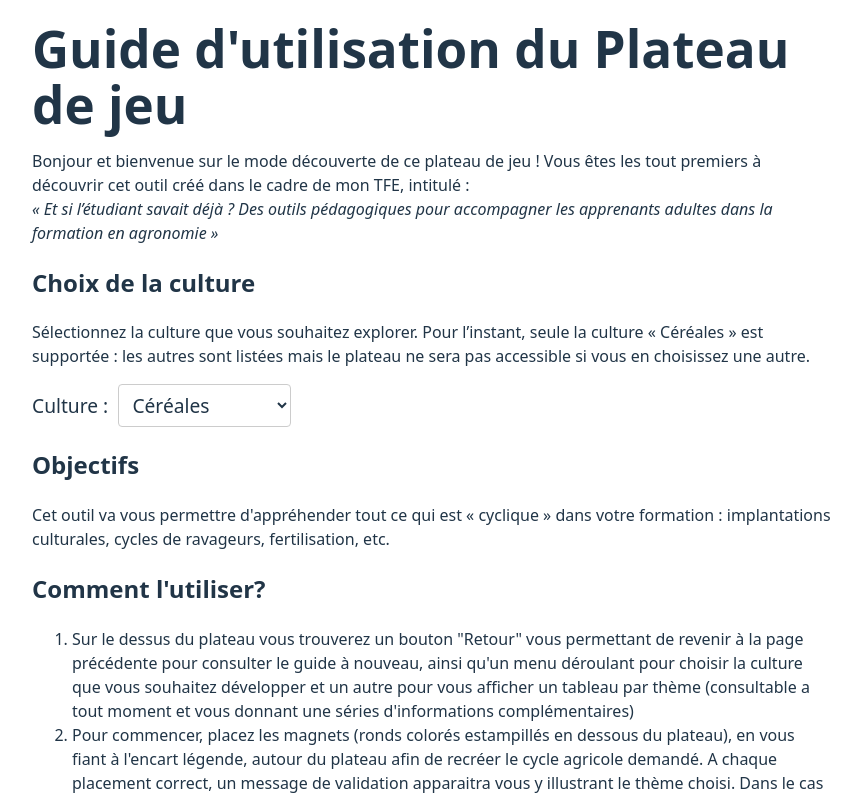
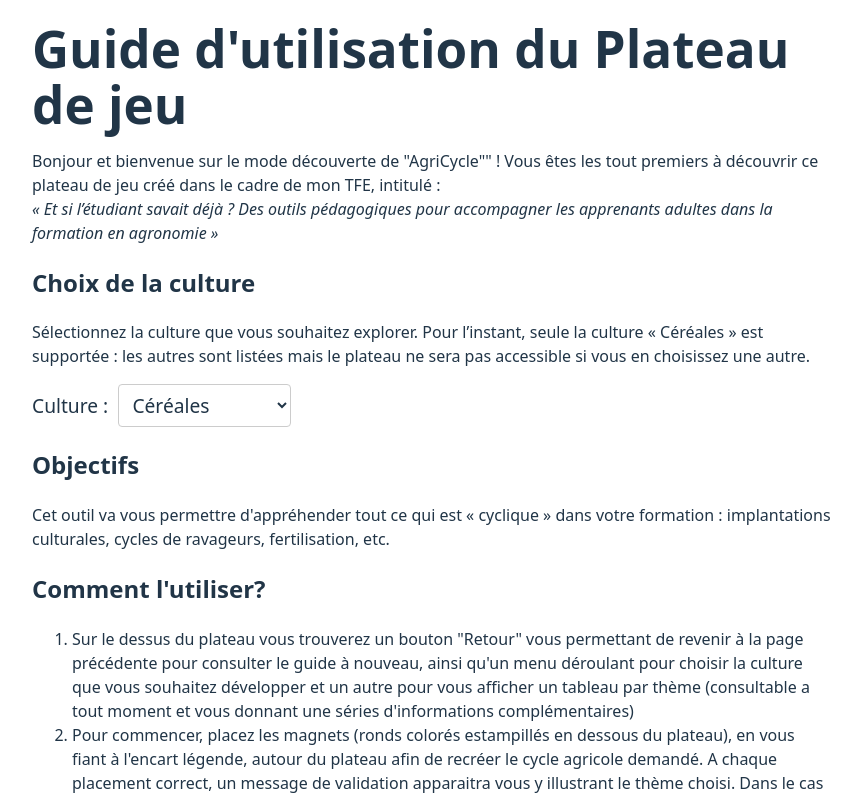
Before and after one commit to MarzollaB/plateau-de-jeu-agro-24-06, a React (Vite) app: page / in a window 1280 px wide. Shown: the top 799 px of the page, without its empty margins (208-1069 px from the left). Built offline with nearby package versions, Linux system fonts and the light colour scheme.

Commit message:
src modifié AgriCycle

```diff
--- a/src/App.tsx
+++ b/src/App.tsx
@@ -84,8 +84,8 @@ function Guide({
     <div style={{ padding: 20, maxWidth: 800, margin: '0 auto' }}>
       <h1>Guide d'utilisation du Plateau de jeu</h1>
       <p>
-        Bonjour et bienvenue sur le mode découverte de ce plateau de jeu ! Vous êtes les tout premiers
-        à découvrir cet outil créé dans le cadre de mon TFE, intitulé :<br />
+        Bonjour et bienvenue sur le mode découverte de "AgriCycle"" ! Vous êtes les tout premiers
+        à découvrir ce plateau de jeu créé dans le cadre de mon TFE, intitulé :<br />
         <em>
           « Et si l’étudiant savait déjà ? Des outils pédagogiques pour accompagner les apprenants
           adultes dans la formation en agronomie »
@@ -1459,7 +1459,7 @@ export default function App() {
         fontSize: '1vh',
         color: '#666'
       }}>
-        © 2025 MARZOLLA Benoît. Tous droits réservés.
+        © 2025 AgriCycle. Tous droits réservés.
       </footer>
     </div>
   );
```
